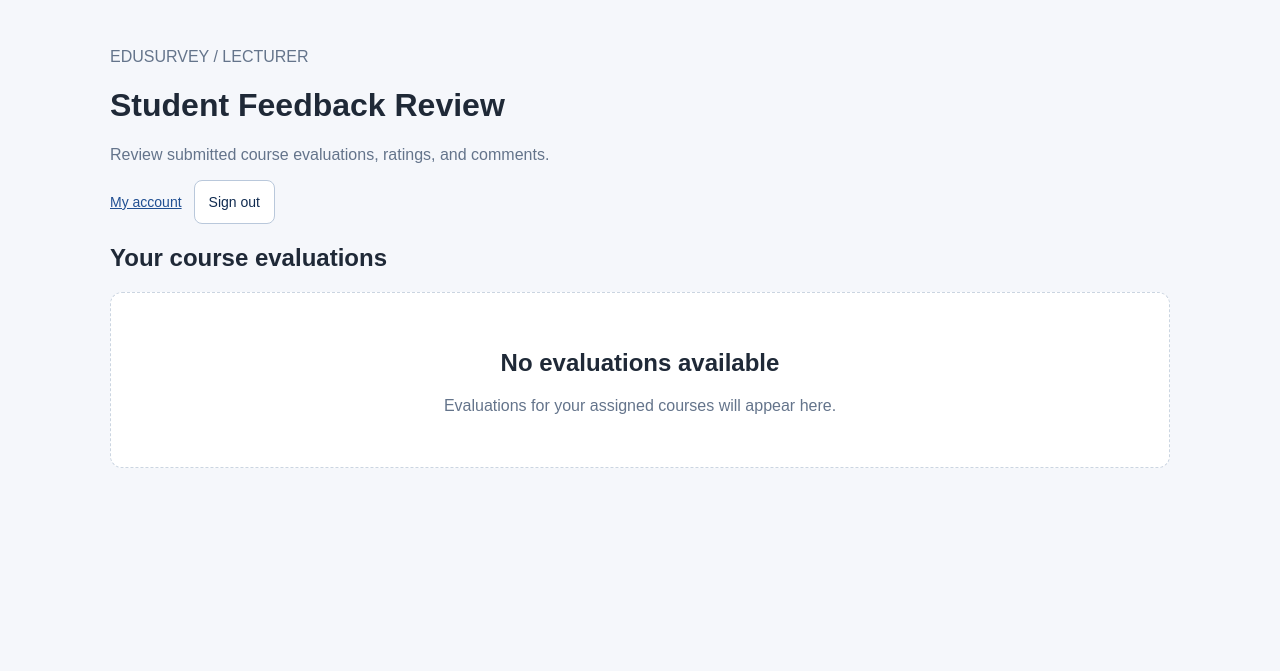
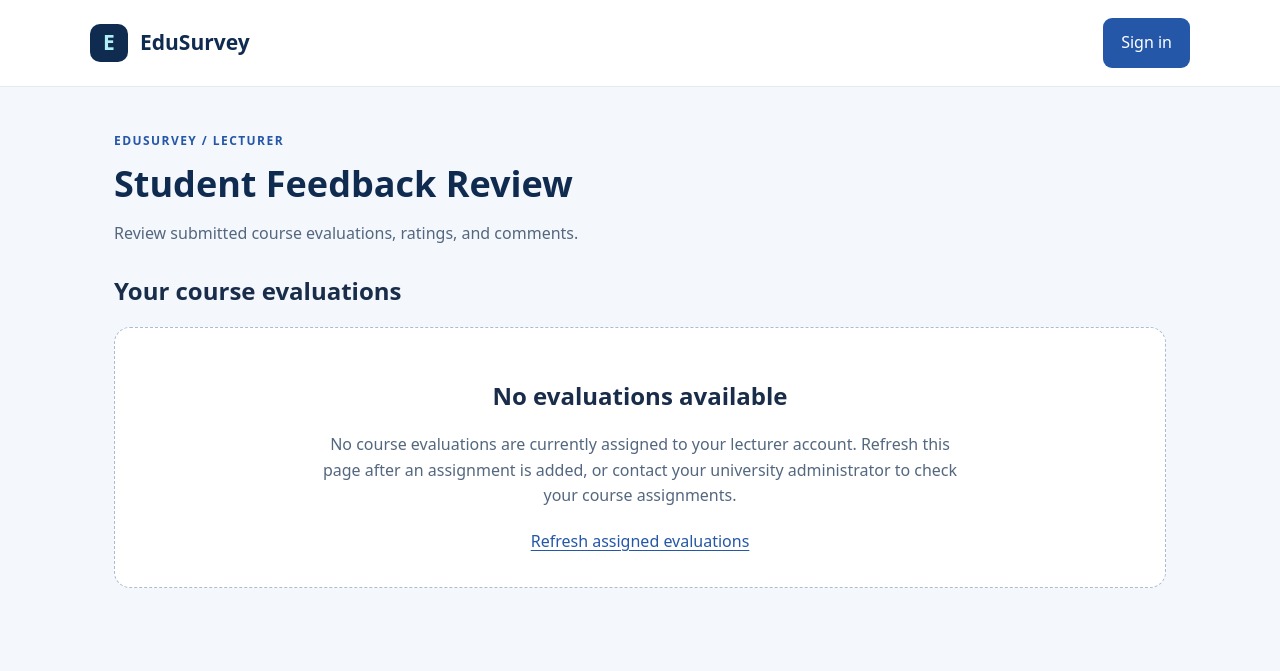
Before and after one commit to SE-FDA-NEU-AI66B/software-group4-topicB2, a Flask app: template src/templates/lecturer_feedback.html in a window 1280 px wide. Shown: the top 671 px of the page. Run offline with Flask 3, Linux system fonts and the light colour scheme; the template is opened without the code that fills it, so the values that code supplies are empty.

Commit message:
feat: complete lecturer feedback navigation and error UX (#202)

```diff
--- a/src/app.py
+++ b/src/app.py
@@ -3,7 +3,7 @@ from pathlib import Path
 import sqlite3
 from datetime import datetime, timedelta
 
-from flask import Flask, render_template, jsonify, request, session
+from flask import Flask, render_template, jsonify, request, session, make_response
 from werkzeug.security import check_password_hash
 from functools import wraps
 import os
@@ -469,7 +469,40 @@ def get_lecturer_course_feedback(course_id):
         connection.close()
 
 
+def lecturer_page_response(view):
+    """Present lecturer-page errors as HTML to browsers, retaining HTTP/API contracts."""
+    @wraps(view)
+    def wrapped(*args, **kwargs):
+        wants_html = (
+            request.accept_mimetypes.best_match(["text/html", "application/json"]) == "text/html"
+            and "text/html" in request.headers.get("Accept", "")
+        )
+        try:
+            response = make_response(view(*args, **kwargs))
+        except sqlite3.Error:
+            if not wants_html:
+                raise
+            app.logger.exception("Unable to load lecturer feedback")
+            response = make_response(render_template(
+                "lecturer_feedback.html",
+                error_message="Feedback is temporarily unavailable.",
+                error_kind="unavailable",
+            ), 503)
+        if wants_html and response.is_json and response.status_code in (401, 403):
+            error = response.get_json()["error"]
+            response.set_data(render_template(
+                "lecturer_feedback.html",
+                error_message=error["message"],
+                error_kind="sign-in" if response.status_code == 401 else "role",
+            ))
+            response.content_type = "text/html; charset=utf-8"
+        response.headers["Cache-Control"] = "no-store"
+        return response
+    return wrapped
+
+
 @app.route("/lecturer/feedback")
+@lecturer_page_response
 @login_required(roles=["lecturer"])
 def lecturer_feedback_list():
     """List evaluations belonging to courses assigned to this lecturer."""
@@ -517,6 +550,7 @@ def lecturer_feedback_list():
     )
 
 @app.route("/lecturer/feedback/<int:evaluation_id>")
+@lecturer_page_response
 @login_required(roles=["lecturer"])
 def lecturer_feedback_detail(evaluation_id):
     """Show submitted ratings and written feedback for an assigned course."""
--- /dev/null
+++ b/src/static/css/lecturer_feedback.css
@@ -0,0 +1,33 @@
+:root { font-family: "DM Sans", system-ui, sans-serif; color:#192d4b; background:#f4f7fc; line-height:1.6; }
+* { box-sizing:border-box; }
+body { margin:0; }
+a { color:#2457a7; text-underline-offset:3px; }
+.workspace-header { display:flex; justify-content:space-between; align-items:center; gap:20px; flex-wrap:wrap; padding:18px max(24px, calc((100vw - 1100px)/2)); background:white; border-bottom:1px solid #e5eaf1; }
+.brand { display:flex; align-items:center; gap:12px; font-size:21px; font-weight:800; color:#102b50; text-decoration:none; }
+.brand span { display:grid; place-items:center; width:38px; height:38px; background:#102b50; color:#aff0f4; border-radius:10px; }
+main { max-width:1100px; margin:0 auto; padding:32px 24px 64px; }
+.page-intro { margin-bottom:28px; }
+h1 { color:#102b50; font-size:clamp(28px,4vw,36px); line-height:1.2; margin:12px 0; }
+h2,h3 { line-height:1.35; overflow-wrap:anywhere; }
+p { overflow-wrap:anywhere; }
+.muted { color:#53677f; }
+.eyebrow,.page-intro > p:first-child { font-size:12px; letter-spacing:.12em; font-weight:700; color:#2457a7; }
+.panel,.evaluation,.feedback-card,.stat { background:white; border:1px solid #e0e7f0; border-radius:16px; padding:24px; margin:16px 0; min-width:0; }
+.evaluation { display:flex; justify-content:space-between; align-items:center; gap:24px; }
+.evaluation > div { min-width:0; }
+.evaluation h2,.feedback-card h3 { margin-top:0; }
+.button { display:inline-block; background:#2457a7; color:white; padding:12px 18px; border-radius:9px; text-decoration:none; min-height:44px; flex-shrink:0; }
+.button:hover { background:#173e7b; }
+.stats { display:grid; grid-template-columns:repeat(3,minmax(0,1fr)); gap:16px; margin:24px 0; }
+.stat { margin:0; }
+.stat strong { display:block; color:#102b50; font-size:30px; margin-top:8px; }
+.rating { color:#8a4b09; font-weight:700; font-size:20px; }
+.feedback-card p { overflow-wrap:anywhere; }
+.comment-text { white-space:pre-wrap; }
+.empty { text-align:center; padding:32px 24px; background:white; border:1px dashed #abbdd3; border-radius:16px; margin:20px 0; }
+.empty p { max-width:650px; margin:12px auto 20px; }
+.error { color:#822020; background:#fff4f3; border:1px solid #edc8c4; padding:24px; border-radius:16px; }
+.skip-link { position:absolute; top:-100px; left:16px; z-index:10; background:white; padding:12px; }
+.skip-link:focus { top:12px; }
+@media(max-width:650px) { main { padding:24px 16px 48px; } .workspace-header { padding:16px; gap:12px; } .stats { grid-template-columns:1fr; } .evaluation { align-items:flex-start; flex-direction:column; } .panel,.evaluation,.feedback-card,.stat { padding:20px; } }
+@media(prefers-reduced-motion:reduce) { * { scroll-behavior:auto; } }
--- a/src/templates/lecturer_feedback.html
+++ b/src/templates/lecturer_feedback.html
@@ -5,120 +5,51 @@
     <meta charset="UTF-8">
     <meta name="viewport" content="width=device-width, initial-scale=1">
     <title>EduSurvey - Lecturer Feedback</title>
-    <style>
-        :root {
-            font-family: Arial, sans-serif;
-            color: #1f2937;
-            background: #f5f7fb;
-        }
-
-        * { box-sizing: border-box; }
-
-        body {
-            max-width: 1100px;
-            margin: 0 auto;
-            padding: 32px 20px;
-        }
-
-        a { color: #2563eb; }
-
-        .muted { color: #64748b; }
-
-        .panel, .evaluation, .feedback-card {
-            background: white;
-            border: 1px solid #e5e7eb;
-            border-radius: 12px;
-            padding: 20px;
-            margin: 16px 0;
-        }
-
-        .evaluation {
-            display: flex;
-            justify-content: space-between;
-            align-items: center;
-            gap: 16px;
-        }
-
-        .evaluation h2 { margin-top: 0; }
-
-        .button {
-            display: inline-block;
-            background: #2563eb;
-            color: white;
-            padding: 10px 14px;
-            border-radius: 8px;
-            text-decoration: none;
-            white-space: nowrap;
-        }
-
-        .stats {
-            display: grid;
-            grid-template-columns: repeat(3, minmax(0, 1fr));
-            gap: 16px;
-            margin: 20px 0;
-        }
-
-        .stat {
-            background: white;
-            border: 1px solid #e5e7eb;
-            border-radius: 12px;
-            padding: 20px;
-        }
-
-        .stat strong {
-            display: block;
-            font-size: 28px;
-            margin-top: 8px;
-        }
-
-        .feedback-card h3 { margin-top: 0; }
-
-        .rating {
-            color: #b45309;
-            font-weight: bold;
-        }
-
-        .empty {
-            text-align: center;
-            padding: 36px 20px;
-            background: white;
-            border: 1px dashed #cbd5e1;
-            border-radius: 12px;
-        }
-
-        .error {
-            color: #b91c1c;
-            background: #fef2f2;
-            padding: 16px;
-            border-radius: 8px;
-        }
-
-        @media (max-width: 650px) {
-            .stats { grid-template-columns: 1fr; }
-            .evaluation {
-                align-items: flex-start;
-                flex-direction: column;
-            }
-        }
-    </style>
-<link rel="stylesheet" href="{{ url_for('static', filename='css/session.css') }}">
+    <link rel="stylesheet" href="{{ url_for('static', filename='css/lecturer_feedback.css') }}">
+    <link rel="stylesheet" href="{{ url_for('static', filename='css/session.css') }}">
 </head>
 <body>
-    <header>
+    <a class="skip-link" href="#main-content">Skip to feedback</a>
+    <header class="workspace-header">
+        <a class="brand" href="/lecturer/feedback" aria-label="EduSurvey lecturer home"><span aria-hidden="true">E</span> EduSurvey</a>
+        {% if session.get('user_id') %}{% include "session_controls.html" %}
+        {% else %}<a class="button" href="/login">Sign in</a>{% endif %}
+    </header>
+    <main id="main-content" tabindex="-1">
+    <div class="page-intro">
         <p class="muted">EDUSURVEY / LECTURER</p>
         <h1>Student Feedback Review</h1>
         <p class="muted">
             Review submitted course evaluations, ratings, and comments.
         </p>
-        {% include "session_controls.html" %}
-    </header>
+    </div>
 
     {% if error_message %}
-        <p class="error" role="alert">{{ error_message }}</p>
+        <section class="error" role="alert" aria-labelledby="feedback-error-heading">
+            <p class="eyebrow">FEEDBACK ACCESS</p>
+            <h2 id="feedback-error-heading">Unable to display feedback</h2>
+            <p>{{ error_message }}</p>
+            {% if error_kind == 'sign-in' %}
+                <p>Your session is missing or has ended. Sign in with your lecturer account to continue.</p>
+                <a class="button" href="/login">Sign in to continue</a>
+            {% elif error_kind == 'role' %}
+                <p>This account does not have the lecturer role. Return to your account, or sign out above and use a lecturer account.</p>
+                <a class="button" href="/account">Return to My account</a>
+            {% elif error_kind == 'unavailable' %}
+                <p>The server could not load feedback data. Try again; if the problem continues, contact your university administrator.</p>
+                <a class="button" href="{{ request.path }}">Try again</a>
+            {% elif error_message == 'Evaluation not found.' %}
+                <p>The evaluation may have been removed or the link is outdated. Return to your assigned evaluations and choose an available item.</p>
+                <a class="button" href="/lecturer/feedback">Return to assigned evaluations</a>
+            {% else %}
+                <p>Only lecturers assigned to a course can review its feedback. Return to your assigned evaluations; contact your university administrator if an assignment is missing.</p>
+                <a class="button" href="/lecturer/feedback">Return to assigned evaluations</a>
+            {% endif %}
+        </section>
     {% elif selected_evaluation %}
         <p><a href="/lecturer/feedback">&larr; All evaluations</a></p>
 
-        <section class="panel">
+        <section class="panel" aria-label="Selected evaluation">
             <p class="muted">
                 {{ selected_evaluation["course_code"] }}
                 &mdash;
@@ -138,7 +69,7 @@
         <section class="stats" aria-label="Feedback summary">
             <div class="stat">
                 <span class="muted">Completed evaluations</span>
-                <strong>{{ completed_responses }}</strong>
+                <span data-completed-count><strong>{{ completed_responses }}</strong></span>
             </div>
             <div class="stat">
                 <span class="muted">Average rating</span>
@@ -157,11 +88,12 @@
         </section>
 
         {% if completed_responses == 0 %}
-            <section class="empty">
+            <section class="empty" role="status">
                 <h2>No feedback submitted yet</h2>
                 <p class="muted">
-                    Submitted student ratings and comments will appear here.
+                    Only completed submissions appear here; draft answers are excluded. Return after students submit their evaluations.
                 </p>
+                <a href="{{ request.path }}">Refresh feedback</a>
             </section>
         {% else %}
             <section>
@@ -181,7 +113,7 @@
                     {% endfor %}
                 {% else %}
                     <p class="muted">
-                        No rating answers are available.
+                        No rating answers are available in the completed responses. Use All evaluations above to choose another evaluation, or return after more students submit.
                     </p>
                 {% endif %}
             </section>
@@ -192,7 +124,7 @@
                     {% for item in comments %}
                         <article class="feedback-card">
                             <h3>{{ item["question_text"] }}</h3>
-                            <p>{{ item["text_value"] }}</p>
+                            <p class="comment-text">{{ item["text_value"] }}</p>
                             <p class="muted">
                                 Submitted:
                                 {{ item["submitted_at"] or "Date unavailable" }}
@@ -204,7 +136,8 @@
                         <h3>No written comments</h3>
                         <p class="muted">
                             No written feedback has been submitted for this
-                            evaluation.
+                            evaluation. Use All evaluations above to choose another evaluation,
+                            or return after more students submit written answers.
                         </p>
                     </div>
                 {% endif %}
@@ -216,7 +149,7 @@
 
             {% if evaluations %}
                 {% for item in evaluations %}
-                    <article class="evaluation">
+                    <article class="evaluation" data-evaluation-id="{{ item['id'] }}">
                         <div>
                             <p class="muted">
                                 {{ item["course_code"] }}
@@ -233,21 +166,24 @@
                             </p>
                         </div>
                         <a class="button"
-                           href="/lecturer/feedback/{{ item['id'] }}">
+                           href="/lecturer/feedback/{{ item['id'] }}"
+                           aria-label="Review feedback: {{ item['title'] }}">
                             Review feedback
                         </a>
                     </article>
                 {% endfor %}
             {% else %}
-                <div class="empty">
+                <div class="empty" role="status">
                     <h2>No evaluations available</h2>
                     <p class="muted">
-                        Evaluations for your assigned courses will appear here.
+                        No course evaluations are currently assigned to your lecturer account. Refresh this page after an assignment is added, or contact your university administrator to check your course assignments.
                     </p>
+                    <a href="/lecturer/feedback">Refresh assigned evaluations</a>
                 </div>
             {% endif %}
         </section>
     {% endif %}
+</main>
 <script src="{{ url_for('static', filename='js/session.js') }}" defer></script>
 </body>
 </html>
```
Also changed, not shown: docs/p0-lecturer-feedback.md (added, +77 -0 lines), docs/testing.md (+26 -0 lines), tests/test_p0_browser_contracts.py (+176 -0 lines), README.md, 4 other files.
